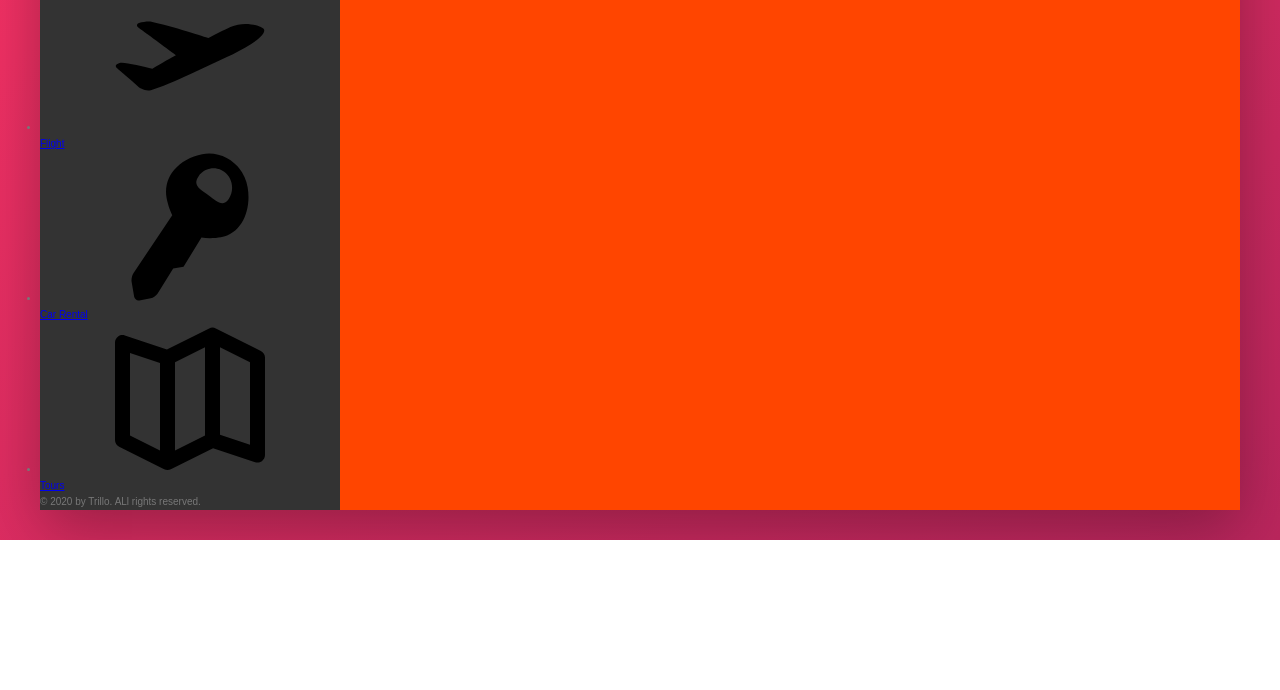
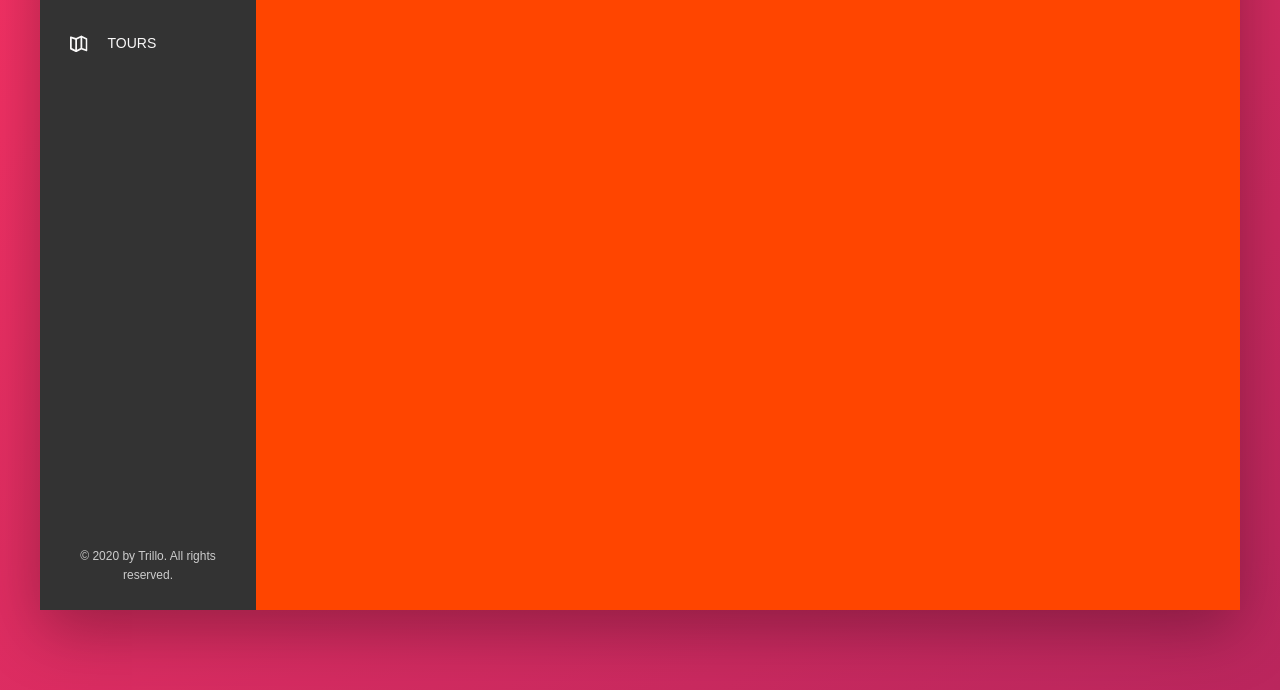
Before and after one commit to illimitableissi/Trillo-HTML, a plain HTML site: page index.html in a window 1280 px wide. Shown: the part 340-1030 px from the top of the page. Before the commit the page ends 880 px from the top, so only its background shows below. Drawn offline with Linux system fonts and the light colour scheme.

Commit message:
finished side bar

```diff
--- a/index.html
+++ b/index.html
@@ -46,7 +46,7 @@
             <div class="content">
                 <nav class="sidebar">
                     <ul class="side-nav">
-                        <li class="side-nav__item">
+                        <li class="side-nav__item side-nav__item--active">
                             <a href="#" class="side-nav__link">
                                 <svg class="side-nav__icon">
                                     <use xlink:href="img/sprite.svg#icon-home"></use>
@@ -80,7 +80,7 @@
                         </li>
                     </ul>
                     <div class="legal">
-                        &copy; 2020 by Trillo. ALl rights reserved.
+                        &copy; 2020 by Trillo. All rights reserved.
                     </div>
                 </nav>
                 <main class="hotel-view">
--- a/sass/_component.scss
+++ b/sass/_component.scss
@@ -2,6 +2,8 @@
     height: 3.25rem;
     margin-left: 2rem;
 }
+
+//Search Bar
 
 .search {
     flex: 0 0 40%;
@@ -60,6 +62,8 @@
     }
 }
 
+//User Navigation
+
 .user-nav {
     align-self: stretch;
     display: flex;
@@ -113,3 +117,73 @@
 
     }
 }
+
+//Side Navigation
+
+.side-nav {
+    font-size: 1.4rem;
+    list-style: none;
+    margin-top: 3.5rem;
+
+    &__item {
+        position: relative;
+
+        &:not(:last-child) {
+            margin-bottom: .5rem;
+        }
+    }
+
+    &__item::before {
+        content: "";
+        position: absolute;
+        top: 0;
+        left: 0;
+        height: 100%;
+        width: 3px;
+        background-color: var(--color-primary);
+        transform: scaleY(0);
+        transition: transform .2s,
+                    width .4s cubic-bezier(1,0,0,1) .2s,
+                    background-color .1s;
+    }
+
+    &__item:hover::before,
+    &__item--active::before {
+        transform: scaleY(1);
+        width: 100%;
+    }
+
+    &__item:active::before {
+        background-color: var(--color-primary-light);
+    }
+
+    &__link:link,
+    &__link:visited {
+        color: var(--color-grey-light-1);
+        text-decoration: none;
+        text-transform: uppercase;
+        display: block;
+        padding: 1.5rem 3rem;
+        position: relative;
+        z-index: 10;
+
+        display: flex;
+        align-items: center;
+    }
+
+    &__icon {
+        width: 1.75rem;
+        height: 1.75rem;
+        margin-right: 2rem;
+        fill: currentColor;
+    }
+}
+
+
+//Legal Text
+.legal {
+    font-size: 1.2rem;
+    text-align: center;
+    padding: 2.5rem;
+    color: var(--color-grey-light-4)
+}
--- a/sass/_layout.scss
+++ b/sass/_layout.scss
@@ -27,12 +27,16 @@
     background-color: var(--color-grey-dark-1);
     //flexbox
     flex: 0 0 18%;
+    display: flex;
+    flex-direction: column;
+    justify-content: space-between;
 
 }
 
 .hotel-view {
     background-color: #fff;
     background-color: orangered;
+    height: 80rem;
     //flexbox
     flex: 1;
 }
```
Also changed, not shown: sass/main.css, 1 other file.
